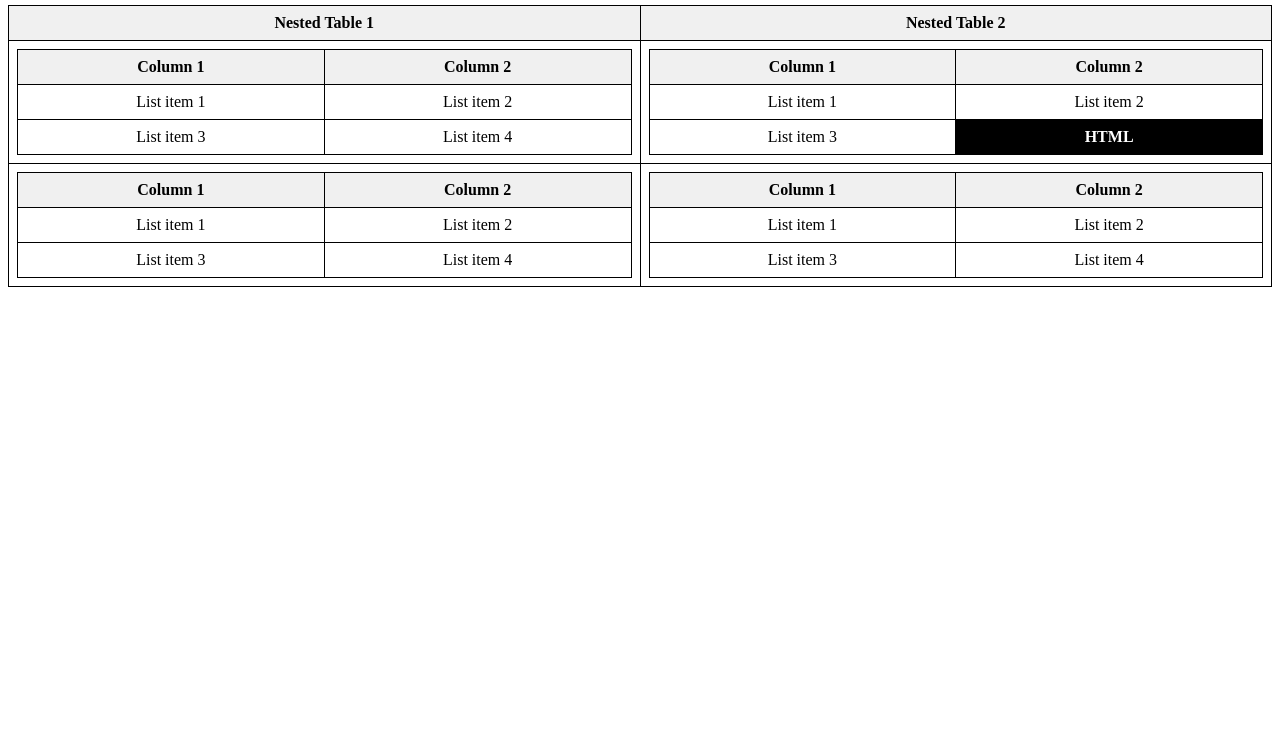
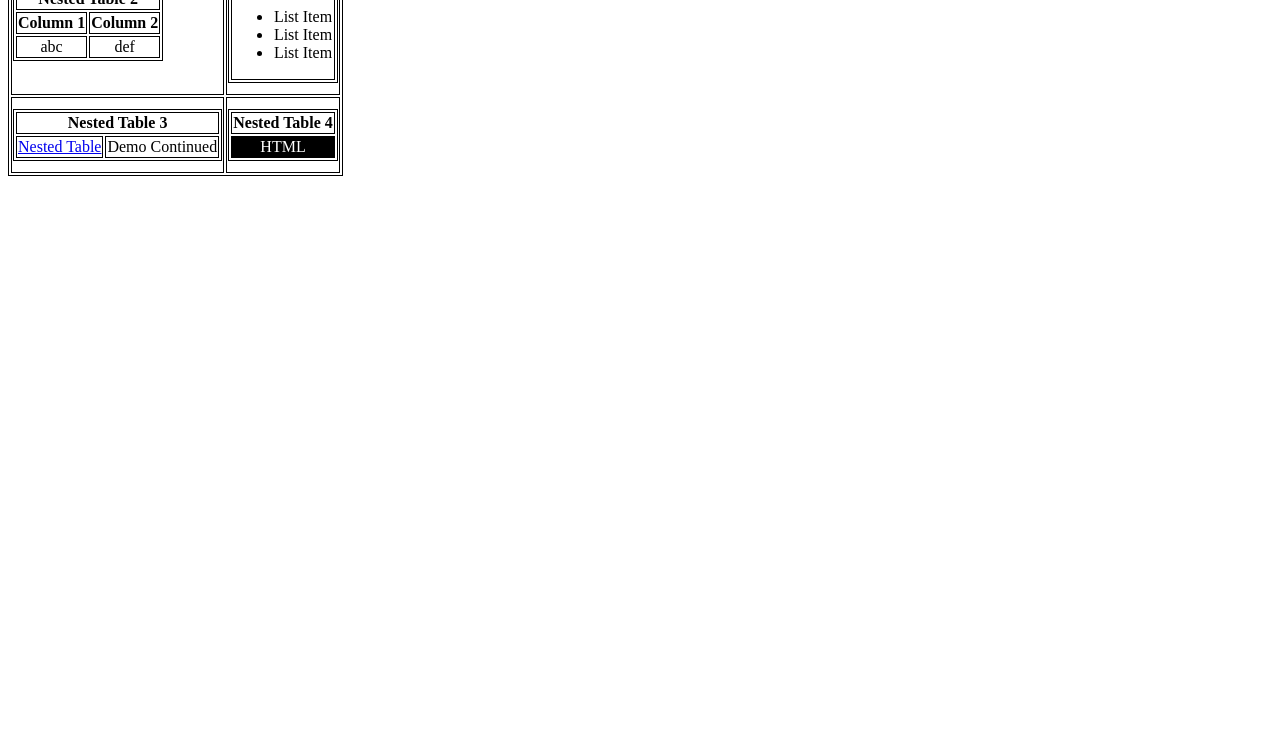
Before and after one commit to acciojob/tables-in-tables-Ashwini277, a website: page main.html in a window 1280 px wide. Shown: the part 62-800 px from the top of the page. Drawn offline with Linux system fonts and the light colour scheme.

Commit message:
created a submission

```diff
--- a/main.html
+++ b/main.html
@@ -1,56 +1,32 @@
 <!DOCTYPE html>
-<html lang="en">
+<html>
   <head>
-    <meta charset="UTF-8">
-    <meta name="viewport" content="width=device-width, initial-scale=1.0">
-    <title>Tables in Tables</title>
+    <title>Hello, World!</title>
+    <link rel="stylesheet" href="styles.css" />
     <style>
-        table {
-            border-collapse: collapse;
-            width: 100%;
+      table,th,td{
+        border: 1px solid black;
+        margin-top:10px;
+        margin-bottom:10px;
+        text-align:center;
       }
-        table, th, td {
-            border: 1px solid black;
-            padding: 8px;
-            text-align: center;
-        }
-        th {
-            background-color: #f0f0f0;
-        }
-        .nested-table {
-            width: 100%;
-        }
-        .nested-table th, .nested-table td {
-            border: 1px solid black;
-            padding: 8px;
-            text-align: center;
-        }
-        .nested-table th {
-            background-color: #f0f0f0;
-        }
-        .black-cell {
+      .black-cell{
         background-color: black;
-            color: white;
-            font-weight: bold;
+        color:white;
       }
     </style>
   </head>
   <body>
-
-    <h2>Tables in Tables</h2>
-
    <table>
-        <thead>
-            <tr>
-                <th>Nested Table 1</th>
-                <th>Nested Table 2</th>
-            </tr>
-        </thead>
-        <tbody>
     <tr>
       <td>
-                    <table class="nested-table">
+        <table class="table-2">
           <thead>
+
+            <tr>
+              <th colspan="2">Nested Table 2</th>
+            </tr>
+
             <tr>
               <th>Column 1</th>
               <th>Column 2</th>
@@ -58,81 +34,66 @@
           </thead>
           <tbody>
             <tr>
-                                <td>List item 1</td>
-                                <td>List item 2</td>
-                            </tr>
-                            <tr>
-                                <td>List item 3</td>
-                                <td>List item 4</td>
+              <td>abc</td>
+              <td>def</td>
             </tr>
           </tbody>
         </table>
       </td>
       <td>
-                    <table class="nested-table">
+        <table class="table-1">
           <thead>
             <tr>
-                                <th>Column 1</th>
-                                <th>Column 2</th>
+              <th colspan="2">Nested Table 1</th>
             </tr>
           </thead>
           <tbody>
             <tr>
-                                <td>List item 1</td>
-                                <td>List item 2</td>
+              <td>
+                <ul>
+                  <li>List Item</li>
+                  <li>List Item</li>
+                  <li>List Item</li>
+                </ul>
+              </td>
             </tr>
+          </tbody>
+        </table>
+      </td>
+    </tr>
+
     <tr>
-                                <td>List item 3</td>
+      <td>
+        <table class="table-3">
+          <thead>
+            <tr>
+              <th colspan="2">Nested Table 3</th>
+            </tr>
+          </thead>
+          <tbody>
+            <tr>
+              <td><a href="#home">Nested Table</a></td>
+              <td>Demo Continued</td>
+            </tr>
+          </tbody>
+        </table>
+      </td>
+
+      <td>
+        <table class="table-4">
+          <thead>
+            <tr>
+              <th colspan="2">Nested Table 4</th>
+            </tr>
+          </thead>
+          <tbody>
+            <tr>
               <td class="black-cell">HTML</td>
             </tr>
           </tbody>
         </table>
       </td>
     </tr>
-            <tr>
-                <td>
-                    <table class="nested-table">
-                        <thead>
-                            <tr>
-                                <th>Column 1</th>
-                                <th>Column 2</th>
-                            </tr>
-                        </thead>
-                        <tbody>
-                            <tr>
-                                <td>List item 1</td>
-                                <td>List item 2</td>
-                            </tr>
-                            <tr>
-                                <td>List item 3</td>
-                                <td>List item 4</td>
-                            </tr>
-                        </tbody>
    </table>
-                </td>
-                <td>
-                    <table class="nested-table">
-                        <thead>
-                            <tr>
-                                <th>Column 1</th>
-                                <th>Column 2</th>
-                            </tr>
-                        </thead>
-                        <tbody>
-                            <tr>
-                                <td>List item 1</td>
-                                <td>List item 2</td>
-                            </tr>
-                            <tr>
-                                <td>List item 3</td>
-                                <td>List item 4</td>
-                            </tr>
-                        </tbody>
-                    </table>
-                </td>
-            </tr>
-        </tbody>
-    </table>
-
   </body>
 </html>
```
Lines whose indentation alone changed are shown as unchanged.
